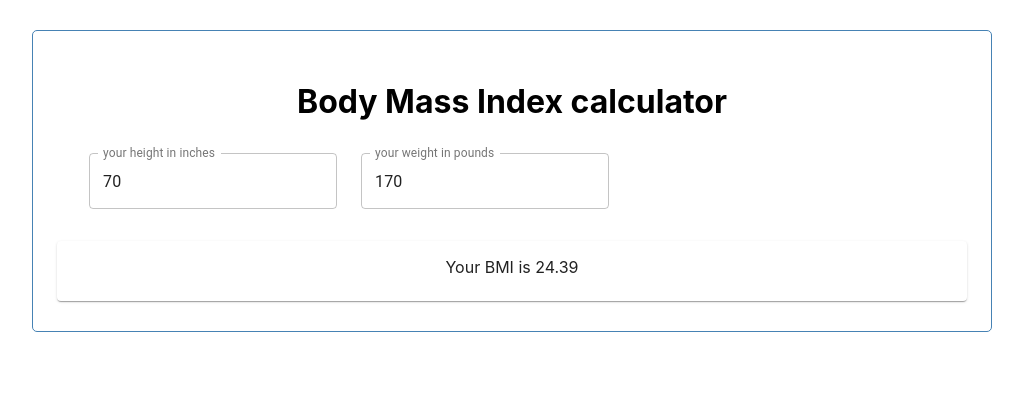
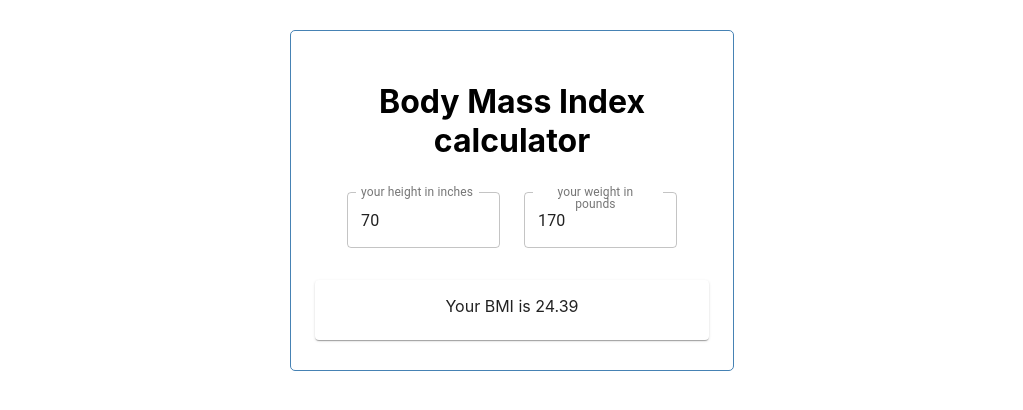
Before and after one commit to ryanroat/react-bmi-calc, a React (Create React App) app: page / in a window 1280 px wide. Shown: the top 410 px of the page, without its empty margins (128-1151 px from the left). Built offline with nearby package versions, Linux system fonts and the light colour scheme.

Commit message:
layout tweak and README update

```diff
--- a/src/App.js
+++ b/src/App.js
@@ -9,7 +9,7 @@ function App() {
 
   return (
     <div className="App">
-      <Container className="container" maxWidth="md">
+      <Container className="container" maxWidth="xs">
         <header>
           <h1>Body Mass Index calculator</h1>
         </header>
```
Also changed, not shown: 1 other file (tests, documents, lock files or other folders).
